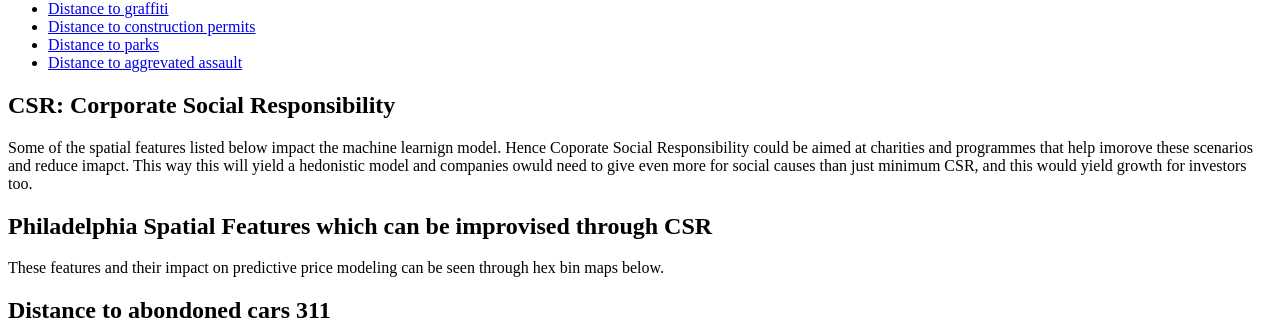
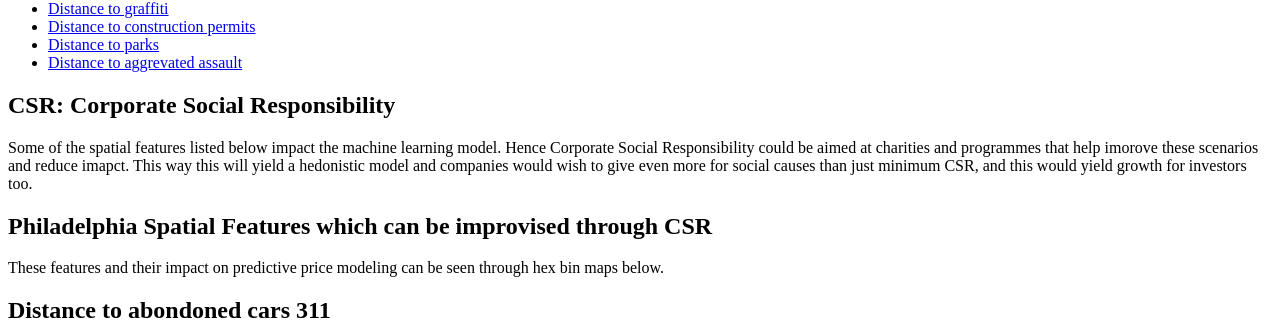
Before and after one commit to akshaynagar26/Pleasework, a Jekyll site: the page built from _posts/2019-03-13-csr.md, in a window 1280 px wide and 900 px high, scrolled down 390 px. Shown: the part 121-452 px from the top of the window. Built offline with Jekyll 4.4.1, drawn with Linux system fonts in a browser that asks for light colours; cached includes are drawn as plain includes; nearby versions of some CDN libraries.

Commit message:
Update 2019-03-13-csr.md

```diff
--- a/_posts/2019-03-13-csr.md
+++ b/_posts/2019-03-13-csr.md
@@ -9,8 +9,8 @@
 ---
 
 ## CSR: Corporate Social Responsibility
-Some of the spatial features listed below impact the machine learnign model. Hence Coporate Social Responsibility could be aimed at charities and programmes that help imorove these scenarios and reduce imapct.
-This way this will yield a hedonistic model and companies owuld need to give even more for social causes than just minimum CSR, and this would yield growth for investors too.
+Some of the spatial features listed below impact the machine learning model. Hence Corporate Social Responsibility could be aimed at charities and programmes that help imorove these scenarios and reduce imapct.
+This way this will yield a hedonistic model and companies would wish to give even more for social causes than just minimum CSR, and this would yield growth for investors too.
 
 
 
```
